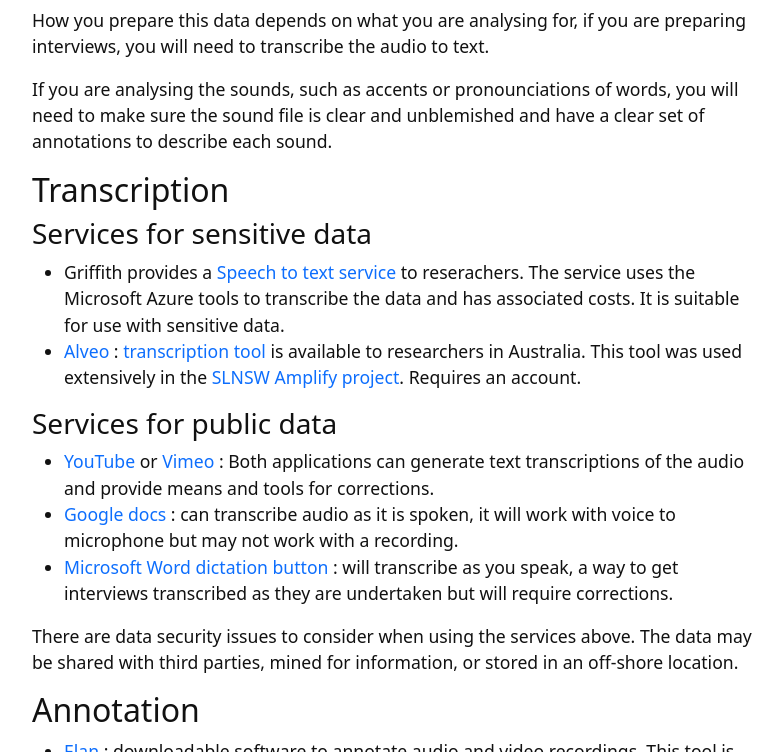
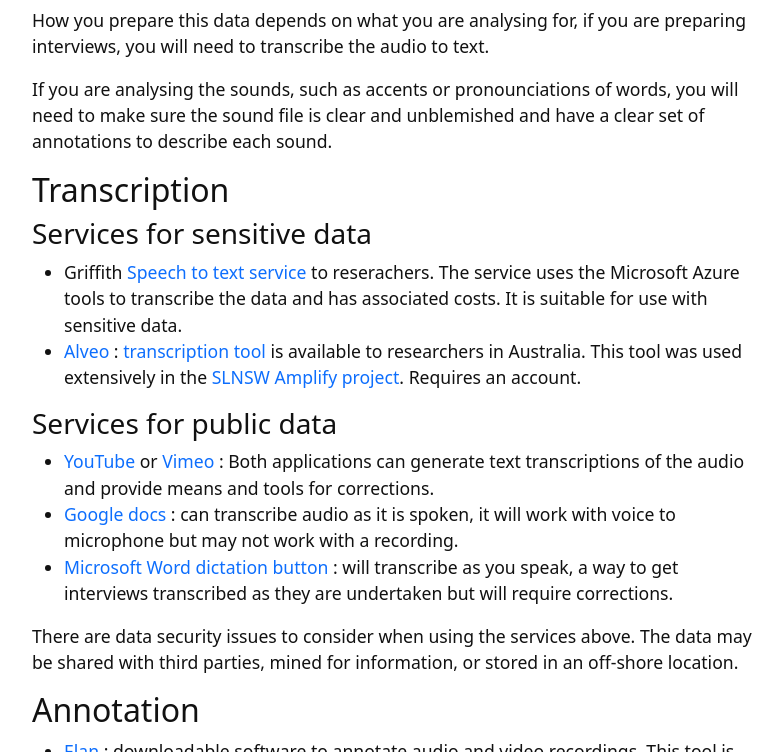
Before and after one commit to GULibrarySandbox/intro-text-mining-analysis-2022, a Jekyll site: the page built from content/6-prepare Audio Visual data.md, in a window 1280 px wide and 900 px high, scrolled down 921 px, cut to the strip 0-752 px from the top of the window. Shown: the whole strip, without its empty margins (245-1028 px from the left). Built offline with Jekyll 4.4.1, drawn with Linux system fonts in a browser that asks for light colours.

Commit message:
Update 6-prepare Audio Visual data.md

```diff
--- a/content/6-prepare Audio Visual data.md
+++ b/content/6-prepare Audio Visual data.md
@@ -17,7 +17,7 @@ If you are analysing the sounds, such as accents or pronounciations of words, yo
 ## Transcription
 
 ### Services for sensitive data
-- Griffith provides a [Speech to text service](https://www.griffith.edu.au/eresearch-services/speech-to-text) to reserachers. The service uses the Microsoft Azure tools to transcribe the data and has associated costs. It is suitable for use with sensitive data.
+- Griffith [Speech to text service](https://www.griffith.edu.au/eresearch-services/speech-to-text) to reserachers. The service uses the Microsoft Azure tools to transcribe the data and has associated costs. It is suitable for use with sensitive data.
 - [Alveo](https://www.alveo.edu.au/) : [transcription tool](https://www.alveo.edu.au/2018/04/11/alveo-transcription-tool/) is available to researchers in Australia. This tool was used extensively in the [SLNSW Amplify project](https://www.sl.nsw.gov.au/public-library-services/amplify-audio-transcription-tool). Requires an account.
 
 ### Services for public data
```
